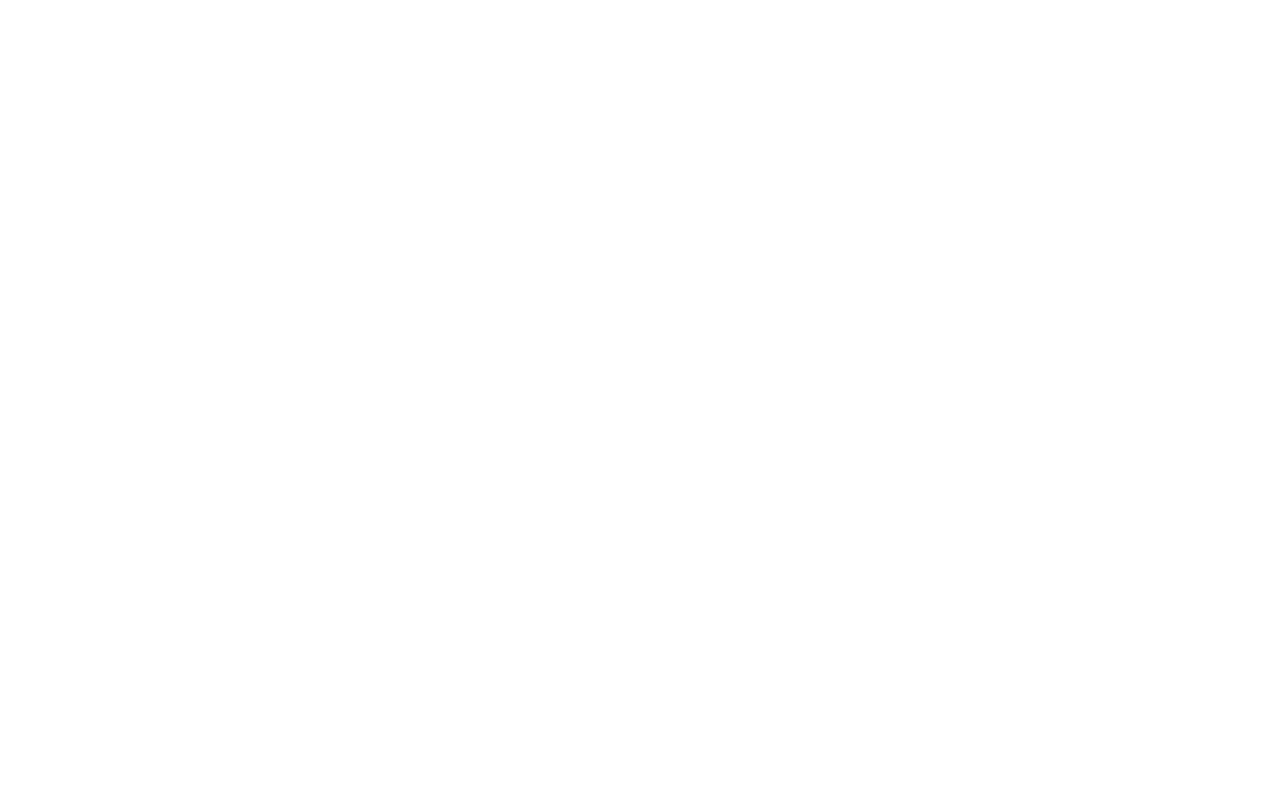
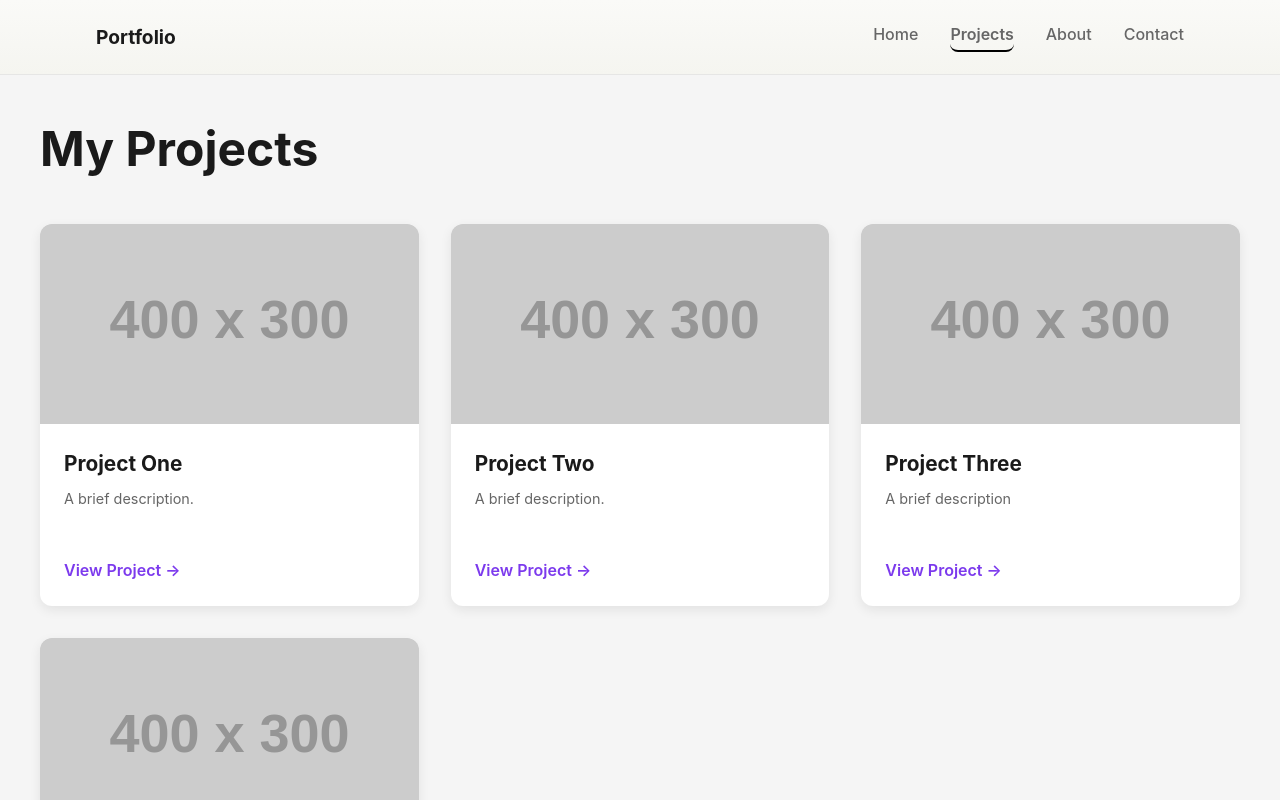
Before and after one commit to Ken1o/Portfolio-Website, a React (Vite) app: page /projects in a window 1280 px wide. Before the commit this address had no page. Shown: the top 800 px of the page. Built offline with nearby package versions, Linux system fonts and the light colour scheme.

Commit message:
added a simple project page to showcase past projects

```diff
--- a/src/App.tsx
+++ b/src/App.tsx
@@ -1,8 +1,8 @@
 import './App.css'
 import LandingPage from './pages/LandingPage'
 import AboutPage from './pages/AboutPage'
+import ProjectsPage from './pages/ProjectsPage'
 //import ContactPage from './pages/ContactPage'
-//import ProjectPage from './pages/ProjectsPage'
 import { BrowserRouter as Router, Routes, Route } from "react-router-dom";
 
 function App() {
@@ -11,8 +11,8 @@
       <Routes>
         <Route path="/" element={ <LandingPage /> } />
         <Route path="/about" element={ <AboutPage /> } />
-        {/* <Route path="/contact" element={ <ContactPage /> } />
-        <Route path="/projects" element={ <ProjectPage /> } /> */}
+        <Route path="/projects" element={ <ProjectsPage /> } />
+        {/* <Route path="/contact" element={ <ContactPage /> } /> */}
       </Routes>
     </Router>
   )
--- a/src/pages/ProjectsPage.tsx
+++ b/src/pages/ProjectsPage.tsx
@@ -0,0 +1,95 @@
+import TopNav from '../components/TopNav'
+import '../styles/ProjectsPage.css'
+
+interface Project {
+  id: number
+  title: string
+  description: string
+  image: string
+  tags: string[]
+  link?: string
+}
+
+const ProjectsPage: React.FC = () => {
+  const year = new Date().getFullYear()
+
+  const projects: Project[] = [
+    {
+      id: 1,
+      title: 'Project One',
+      description: 'A brief description.',
+      image: 'https://via.placeholder.com/400x300?text=Project+1',
+      tags: [],
+      link: '#',
+    },
+    {
+      id: 2,
+      title: 'Project Two',
+      description: 'A brief description.',
+      image: 'https://via.placeholder.com/400x300?text=Project+2',
+      tags: [],
+      link: '#',
+    },
+    {
+      id: 3,
+      title: 'Project Three',
+      description: 'A brief description',
+      image: 'https://via.placeholder.com/400x300?text=Project+3',
+      tags: [],
+      link: '#',
+    },
+    {
+      id: 4,
+      title: 'Project Four',
+      description: 'A brief description.',
+      image: 'https://via.placeholder.com/400x300?text=Project+4',
+      tags: [],
+      link: '#',
+    },
+  ]
+
+  return (
+    <div className="page-root">
+      <TopNav />
+
+      <main className="page-main">
+        <div className="page-container">
+          <h1>My Projects</h1>
+          <p className="projects-intro">
+            {/* add brief introduction about my projects */}
+          </p>
+
+          <div className="projects-grid">
+            {projects.map((project) => (
+              <div key={project.id} className="project-card">
+                <div className="project-image">
+                  <img src={project.image} alt={project.title} />
+                </div>
+                <div className="project-content">
+                  <h2>{project.title}</h2>
+                  <p>{project.description}</p>
+                  <div className="project-tags">
+                    {project.tags.map((tag, index) => (
+                      <span key={index} className="tag">
+                        {tag}
+                      </span>
+                    ))}
+                  </div>
+                  {project.link && (
+                    <a href={project.link} className="project-link">
+                      View Project →
+                    </a>
+                  )}
+                </div>
+              </div>
+            ))}
+          </div>
+        </div>
+      </main>
+
+      <footer className="page-footer">© {year} Jinyoung Kim</footer>
+    </div>
+  )
+}
+
+export default ProjectsPage
--- /dev/null
+++ b/src/styles/ProjectsPage.css
@@ -0,0 +1,155 @@
+.page-root {
+  min-height: 100vh;
+  display: flex;
+  flex-direction: column;
+  background: #f5f5f5;
+  color: #1a1a1a;
+}
+
+.page-main {
+  flex: 1;
+  padding: 3rem 2rem;
+}
+
+.page-container {
+  max-width: 1200px;
+  margin: 0 auto;
+  width: 100%;
+}
+
+.page-container h1 {
+  font-size: clamp(2rem, 5vw, 3rem);
+  margin-top: 0;
+  margin-bottom: 1rem;
+  color: #1a1a1a;
+}
+
+.projects-intro {
+  font-size: 1rem;
+  line-height: 1.6;
+  color: #666666;
+  margin-bottom: 3rem;
+}
+
+.projects-grid {
+  display: grid;
+  grid-template-columns: repeat(auto-fit, minmax(320px, 1fr));
+  gap: 2rem;
+  margin-top: 2rem;
+}
+
+.project-card {
+  background: white;
+  border-radius: 12px;
+  overflow: hidden;
+  box-shadow: 0 4px 12px rgba(0, 0, 0, 0.08);
+  transition: all 0.3s ease;
+  display: flex;
+  flex-direction: column;
+}
+
+.project-card:hover {
+  box-shadow: 0 8px 24px rgba(124, 58, 237, 0.15);
+  transform: translateY(-4px);
+}
+
+.project-image {
+  width: 100%;
+  height: 200px;
+  overflow: hidden;
+  background: #f0f0f0;
+}
+
+.project-image img {
+  width: 100%;
+  height: 100%;
+  object-fit: cover;
+  transition: transform 0.3s ease;
+}
+
+.project-card:hover .project-image img {
+  transform: scale(1.05);
+}
+
+.project-content {
+  padding: 1.5rem;
+  flex: 1;
+  display: flex;
+  flex-direction: column;
+}
+
+.project-content h2 {
+  font-size: 1.3rem;
+  margin: 0 0 0.5rem 0;
+  color: #1a1a1a;
+}
+
+.project-content p {
+  font-size: 0.9rem;
+  line-height: 1.6;
+  color: #666666;
+  margin: 0 0 1rem 0;
+  flex: 1;
+}
+
+.project-tags {
+  display: flex;
+  flex-wrap: wrap;
+  gap: 0.5rem;
+  margin: 1rem 0;
+}
+
+.tag {
+  display: inline-block;
+  background: rgba(124, 58, 237, 0.1);
+  color: #7c3aed;
+  padding: 0.3rem 0.8rem;
+  border-radius: 20px;
+  font-size: 0.8rem;
+  font-weight: 500;
+}
+
+.project-link {
+  display: inline-block;
+  color: #7c3aed;
+  text-decoration: none;
+  font-weight: 600;
+  margin-top: auto;
+  transition: all 0.2s ease;
+}
+
+.project-link:hover {
+  color: #4f46e5;
+  transform: translateX(4px);
+}
+
+.page-footer {
+  text-align: center;
+  padding: 2rem;
+  color: #999999;
+  font-size: 0.9rem;
+  border-top: 1px solid rgba(0, 0, 0, 0.08);
+}
+
+@media (max-width: 768px) {
+  .page-main {
+    padding: 2rem 1rem;
+  }
+
+  .page-container {
+    padding: 0;
+  }
+
+  .projects-grid {
+    grid-template-columns: 1fr;
+    gap: 1.5rem;
+  }
+
+  .page-container h1 {
+    margin-bottom: 1rem;
+  }
+
+  .projects-intro {
+    margin-bottom: 2rem;
+  }
+}
```
